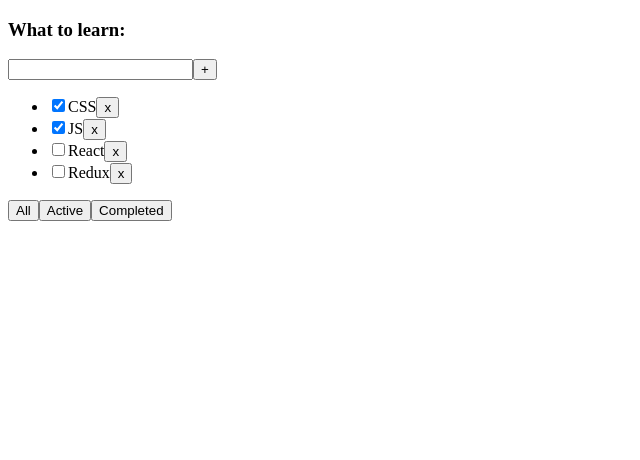
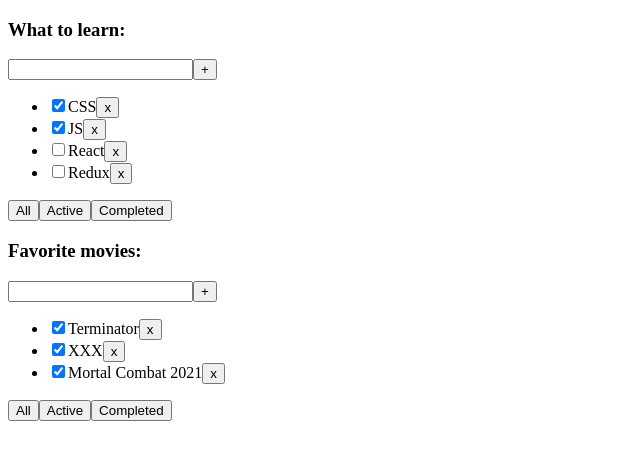
Before and after one commit to KDaniyil/ToDoList-React, a React (Create React App) app: page / in a window 1280 px wide. Shown: the top 460 px of the page, without its empty margins (0-640 px from the left). Built offline with nearby package versions, Linux system fonts and the light colour scheme; the HTML template or start-up script is replaced by a standard one.

Commit message:
add function filter

```diff
--- a/src/components/ToDoList/ToDoList.tsx
+++ b/src/components/ToDoList/ToDoList.tsx
@@ -7,7 +7,7 @@
     return (
         <>
             <ToDoListItem toDoName={'What to learn:'} initTasks={skills} />
-            {/* <ToDoListItem toDoName={'Favorite movies:'} task={movies} /> */}
+            <ToDoListItem toDoName={'Favorite movies:'} initTasks={movies} />
         </>
     )
 }
--- a/src/components/ToDoList/ToDoListItem.tsx
+++ b/src/components/ToDoList/ToDoListItem.tsx
@@ -1,4 +1,5 @@
 import { useState } from 'react'
+import { FilterValuesType } from '../../utils/tasks'
 import ToDoListItemTask from './ToDoListItemTask'
 
 type Props = {
@@ -11,11 +12,23 @@
     isDone: boolean
 }
 const ToDoListItem = ({ toDoName, initTasks }: Props) => {
-    const [listTasks, setListTasks] = useState(initTasks)
+    const [listTasks, setListTasks] = useState<TaskType[]>(initTasks)
+    const [filter, setFilter] = useState<FilterValuesType>('all')
 
     function removeTask(id: number) {
         setListTasks(listTasks.filter((task) => task.id !== id))
     }
+    function changeFilter(value: FilterValuesType) {
+        setFilter(value)
+    }
+    let tasksForTodoList = listTasks
+    if (filter === 'completed') {
+        tasksForTodoList = listTasks.filter((task) => task.isDone === true)
+    }
+    if (filter === 'active') {
+        tasksForTodoList = listTasks.filter((task) => task.isDone === false)
+    }
+
     return (
         <>
             <h3>{toDoName}</h3>
@@ -24,7 +37,7 @@
                 <button>+</button>
             </div>
             <ul>
-                {listTasks.map(({ id, title, isDone }) => {
+                {tasksForTodoList.map(({ id, title, isDone }) => {
                     return (
                         <>
                             <ToDoListItemTask
@@ -38,9 +51,27 @@
                 })}
             </ul>
             <div>
-                <button>All</button>
-                <button>Active</button>
-                <button>Completed</button>
+                <button
+                    onClick={() => {
+                        changeFilter('all')
+                    }}
+                >
+                    All
+                </button>
+                <button
+                    onClick={() => {
+                        changeFilter('active')
+                    }}
+                >
+                    Active
+                </button>
+                <button
+                    onClick={() => {
+                        changeFilter('completed')
+                    }}
+                >
+                    Completed
+                </button>
             </div>
         </>
     )
--- a/src/utils/tasks.ts
+++ b/src/utils/tasks.ts
@@ -1,4 +1,6 @@
-type TaskType = {
+import { type } from "os"
+
+export type TaskType = {
     id: number
     title: string
     isDone: boolean
@@ -28,3 +30,5 @@
         id: 3, title: "Mortal Combat 2021", isDone: true
     }
 ]
+
+export type FilterValuesType = "all" | "completed" | "active"
```
